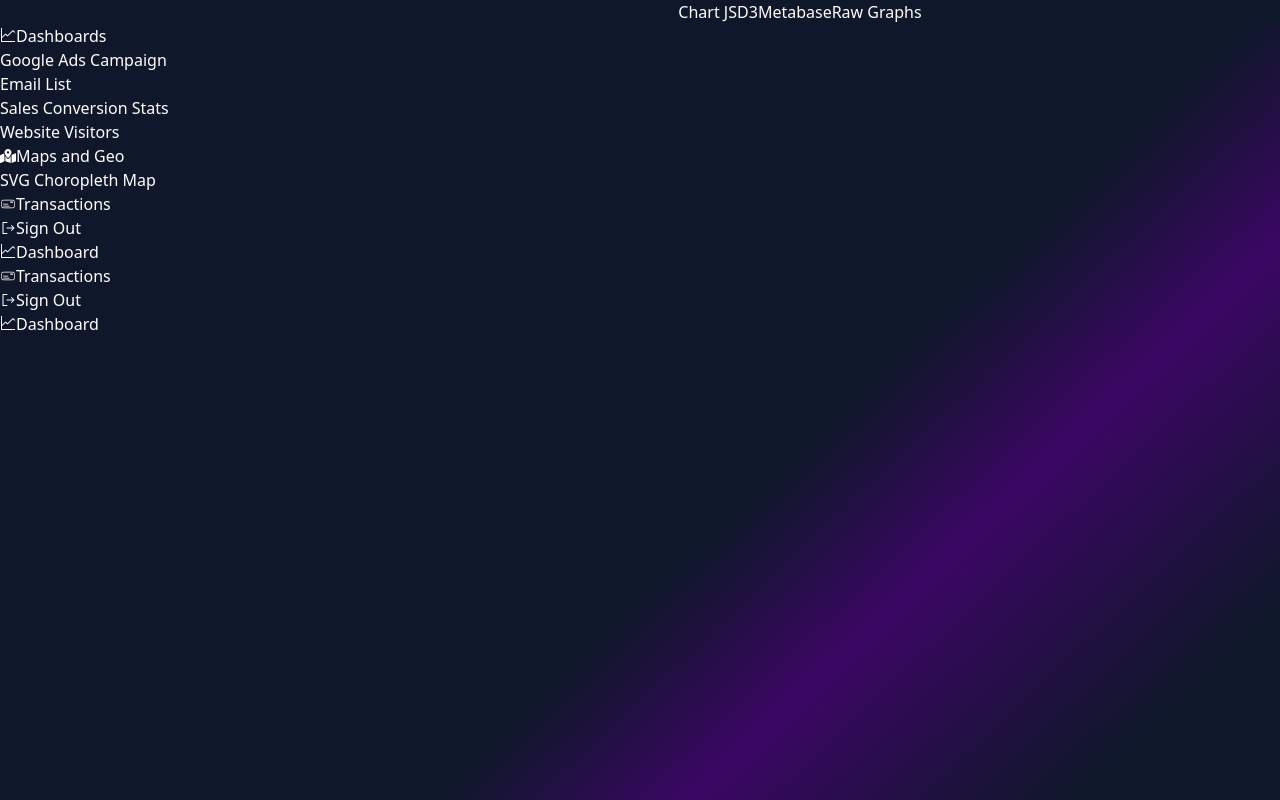
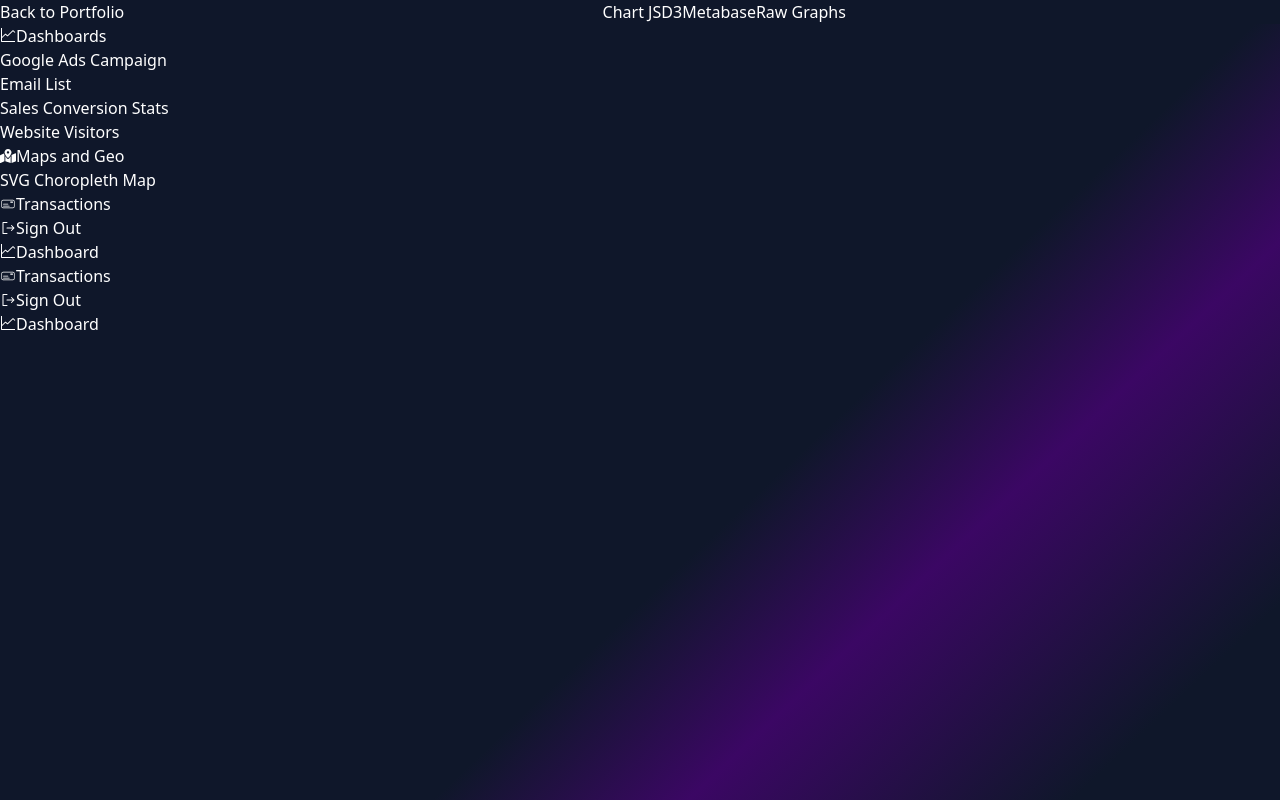
Before and after one commit to SaraDonaldson/marketing-dashboards, a Next.js app in the folder marketing-dashboards/: page / in a window 1280 px wide. Shown: the top 800 px of the page. Built offline with nearby package versions, Linux system fonts and the light colour scheme.

Commit message:
add portfolio site link

```diff
--- a/marketing-dashboards/Components/Navigation/TopNavigation/TopNavigation.tsx
+++ b/marketing-dashboards/Components/Navigation/TopNavigation/TopNavigation.tsx
@@ -14,12 +14,18 @@ const TopNavigation: React.FC = () => {
     const afterLink = pathLength < 3 ? pathname.split("/").slice(3, pathLength): "";
 
 
+    return(
+        <div className="fixed h-16 w-full bg-slate-900 bg-opacity-80 backdrop-blur-sm border-b-[0.02px] border-slate-700 flex flex-row">
+            <div className="flex start w-1/4 h-16 pl-16">
+                <Link href="https://www.saradonaldson.dev/">
+                    <div className="flex flex-row items-center font-semibold sm:text-xs md:text-sm  h-16 text-slate-200">
+                        <span>Back to Portfolio</span>
+                    </div>
+                </Link>
+            </div>
 
-    return(
-        <div className="fixed h-16 w-full bg-slate-900 bg-opacity-80 backdrop-blur-sm border-b-[0.02px] border-slate-700">
-
-           <div className="flex justify-end w-full ">
-            <div className="flex flex-row justify-center sm:full md:w-3/4 lg:w-1/2 h-16  ">
+           <div className="flex justify-end w-3/4 ">
+            <div className="flex flex-row justify-center sm:full md:w-3/4 lg:w-1/2 h-16 ">
                 <div className="flex flex-row justify-between items-center font-semibold sm:text-xs md:text-sm sm-full md:w-1/2 lg:w-2/3 h-16 text-slate-200">
                 <Link className={`px-6 py-5 ${ pathname.includes("/chart-js") && "text-purple-400"}`} href={`/${beforeLink}/chart-js${afterLink}`}>Chart JS</Link>
                 <Link className={`px-6 py-5 ${ pathname.includes("/#") && "bg-gray-800"}`} href="#">D3</Link>
```
